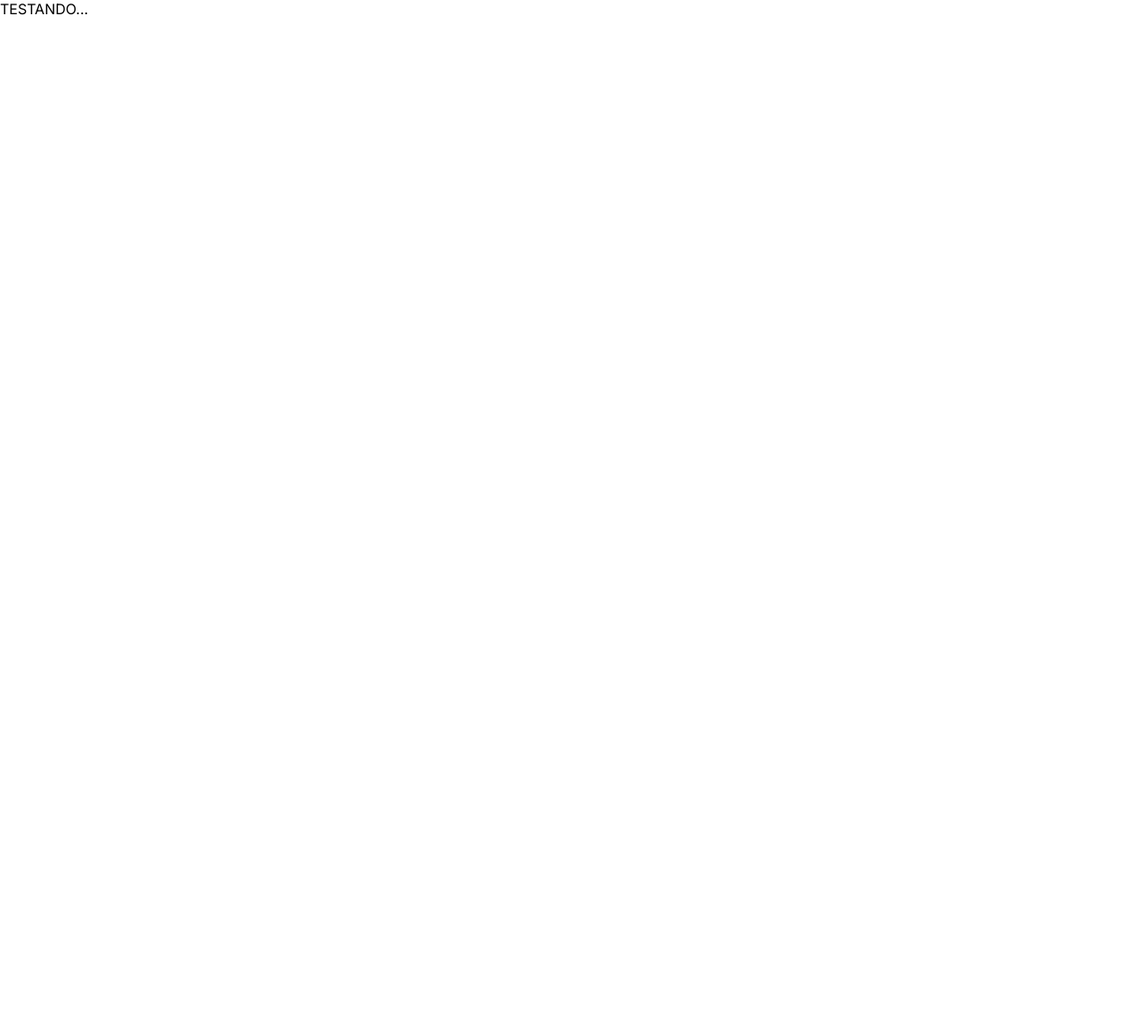
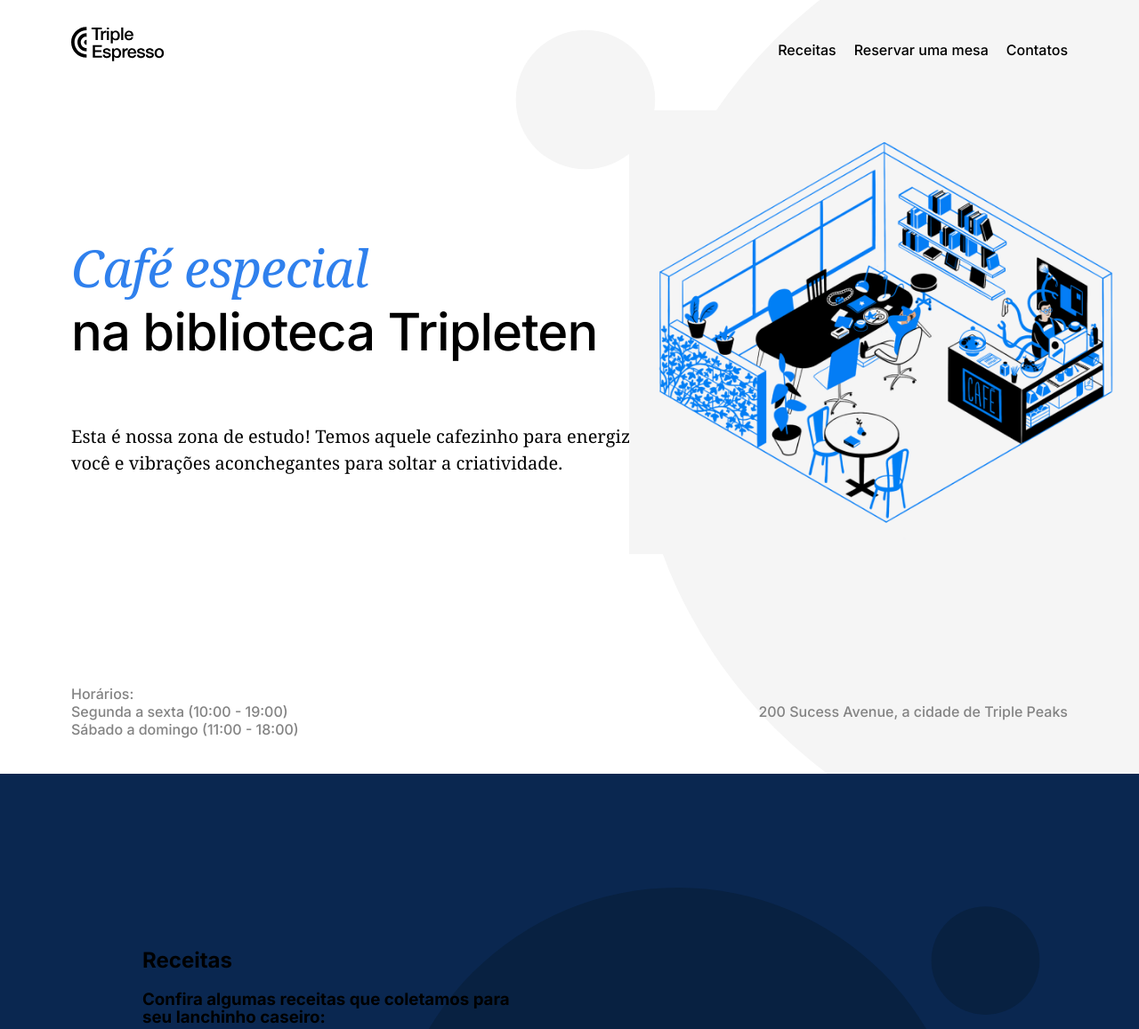
Before and after one commit to niegefranco/web_project_coffeeshop, a plain HTML site: page index.html in a window 1280 px wide. Shown: the top 1157 px of the page at 89% size. Before the commit the page ends 800 px from the top, so only its background shows below. Drawn offline with Linux system fonts and the light colour scheme.

Commit message:
projeto 4 - etapa 2 - primeira tentativa

```diff
--- a/index.html
+++ b/index.html
@@ -1,34 +1,100 @@
 <!DOCTYPE html>
 <html lang="pt">
   <head>
-    <meta charset="UTF-8">
-    <meta name="viewport" content="width=device-width, initial-scale=1.0">
-    <meta name="description" content="Portfólio de Niege Franco no tripleten">
-    <meta name="author" content="Niege Franco">
-    <meta name="keywords" content="html, css, javascript, café, Niege">
-    <link rel="stylesheet" href="./vendor/normalize.css">
-    <link rel="stylesheet" href="./pages/index.css">
-    <link rel="stylesheet" href="favicon.ico.ico">
+    <meta charset="UTF-8" />
+    <meta name="viewport" content="width=device-width, initial-scale=1.0" />
+    <meta name="description" content="Portfólio de Niege Franco no tripleten" />
+    <meta name="author" content="Niege Franco" />
+    <meta name="keywords" content="html, css, javascript, café, Niege" />
+    <link rel="stylesheet" href="./vendor/normalize.css" />
+    <link rel="stylesheet" href="./pages/index.css" />
+    <link rel="stylesheet" href="favicon.ico.ico" />
     <title>Café</title>
-    <link rel="preconnect" href="https://fonts.googleapis.com">
-    <link rel="preconnect" href="https://fonts.gstatic.com" crossorigin>
-    <link href="https://fonts.googleapis.com/css2?family=Inter:wght@100..900&family=Noto+Serif:ital,wght@0,100..900;1,100..900&display=swap" rel="stylesheet">
+    <link rel="preconnect" href="https://fonts.googleapis.com" />
+    <link rel="preconnect" href="https://fonts.gstatic.com" crossorigin />
+    <link
+      href="https://fonts.googleapis.com/css2?family=Inter:wght@100..900&family=Noto+Serif:ital,wght@0,100..900;1,100..900&display=swap"
+      rel="stylesheet"
+    />
   </head>
   <body>
     <div class="page">
-        TESTANDO...
       <header class="header">
+        <nav class="nav">
+          <img
+            src="./images/logo_coffeeshop_dark.svg"
+            alt="logo do café escuro"
+            class="nav__logo"
+          />
+          <ul class="nav_links">
+            <li class="nav__link" href="#receitas">Receitas</li>
+            <li class="nav__link">Reservar uma mesa</li>
+            <li class="nav__link">Contatos</li>
+          </ul>
+        </nav>
+        <h1 class="header__title">
+          <span class="header__span-accent">Café especial</span>na biblioteca
+          Tripleten
+        </h1>
+        <h2 class="header__description">
+          Esta é nossa zona de estudo! Temos aquele cafezinho para energizar
+          você e vibrações aconchegantes para soltar a criatividade.
+        </h2>
+        <img
+          src="./images/inside_coffee_shop.png"
+          alt="imagem do café por dentro"
+          class="header__image"
+        />
+        <div class="header__footer">
+          <div class="header__schedule">
+            <p class="header__paragraph">Horários:</p>
 
+            <p class="header__paragraph">Segunda a sexta (10:00 - 19:00)</p>
+
+            <p class="header__paragraph">Sábado a domingo (11:00 - 18:00)</p>
+          </div>
+          <p class="header__paragraph">
+            200 Sucess Avenue, a cidade de Triple Peaks
+          </p>
+        </div>
       </header>
       <main class="content">
-            <section class="recipes">
+        <section class="recipes" id="receitas">
+          <h2 class="recipes__title">Receitas</h2>
+          <h3 class="recipes__subtitle">
+            Confira algumas receitas que coletamos para seu lanchinho caseiro:
+          </h3>
+
+          <ul class="recipes__videos">
+            <li class="recipes_video-item">
+              <iframe
+                src="https://www.youtube.com/embed/j6VlT_jUVPc?si=xEu0-2U65JLZSu1a"
+                title="YouTube video player"
+                allow="accelerometer; autoplay; clipboard-write; encrypted-media; gyroscope; picture-in-picture; web-share"
+                referrerpolicy="strict-origin-when-cross-origin"
+                allowfullscreen
+                class="recipes__iframe"
+              ></iframe>
+              <p class="recipes__video-caption">Receita Aeropress ~5 min</p>
+            </li>
+            <li class="recipes_video-item">
+              <iframe
+                src="https://www.youtube.com/embed/st571DYYTR8?si=M_kW7LlLrIn5xDPs"
+                title="YouTube video player"
+                allow="accelerometer; autoplay; clipboard-write; encrypted-media; gyroscope; picture-in-picture; web-share"
+                referrerpolicy="strict-origin-when-cross-origin"
+                allowfullscreen
+                class="recipes__iframe"
+              ></iframe>
+              <p class="recipes__video-caption">
+                Receita de Prensa Francesa ~15 min
+              </p>
+            </li>
+          </ul>
         </section>
-            <section class="reservation">
-            </section>
+        <section class="reservation"></section>
       </main>
-        <footer class="footer">
-        </footer>
+      <footer class="footer"></footer>
     </div>
-
   </body>
 </html>
--- a/pages/index.css
+++ b/pages/index.css
@@ -1,7 +1,131 @@
 .page {
-min-width: 1100px;
-max-width: 1600px;
-margin: auto;font-family: "inter", "Arial", sans-serif;
-font-size: 16px;
-line-height: 20px;
+  min-width: 1100px;
+  max-width: 1600px;
+  margin: auto;
+  font-family: "inter", "Arial", sans-serif;
+  font-size: 16px;
+  line-height: 20px;
+  background-color: #ffffff;
 }
+.header {
+  background-image: url(/images/background_header.svg);
+  background-size: cover;
+  min-height: 720px;
+  max-height: 800px;
+  height: 100vh;
+  padding: 30px 80px 40px;
+  display: flex;
+  flex-direction: column;
+}
+
+.nav {
+  display: flex;
+  justify-content: space-between;
+}
+.nav__logo {
+  position: relative;
+  height: 39px;
+  width: 105px;
+}
+.nav_links {
+  display: flex;
+  font-family: inter, Arial, sans-serif;
+  font-style: normal;
+  font-weight: 500;
+  font-size: 16px;
+  line-height: 20px;
+  column-gap: 20px;
+  list-style-type: none;
+}
+.nav__link {
+}
+.header__title {
+  max-width: 709px;
+  margin-top: 183px;
+  font-family: Inter, Arial, Sans-serif;
+  font-style: normal;
+  font-weight: 500;
+  font-size: 58px;
+  line-height: 72px;
+  letter-spacing: -1px;
+}
+.header__span-accent {
+  display: flex;
+  font-family: noto serif, "Times New Roman", serif;
+  font-style: italic;
+  font-weight: normal;
+  font-size: 58px;
+  line-height: 72px;
+  color: #2f80ed;
+}
+.header__description {
+  max-width: 683px;
+  margin-top: 28px;
+  font-family: noto serif, "Times New Roman", serif;
+  font-style: normal;
+  font-weight: normal;
+  font-size: 20px;
+  line-height: 30px;
+}
+.header__image {
+  position: absolute;
+  width: 568px;
+
+  top: 124px;
+  right: 5px;
+}
+.header__footer {
+  margin-top: auto;
+  display: flex;
+  justify-content: space-between;
+  align-items: center;
+  width: 100%;
+}
+.header__schedule {
+  list-style-type: none;
+  padding-left: 0;
+}
+.header__paragraph {
+  font-family: Inter;
+  font-style: normal;
+  font-weight: 500;
+  font-size: 16px;
+  line-height: 20px;
+  color: #838383;
+  margin: 0;
+}
+.content {
+  background-image: url(/images/background_recipes.svg);
+  background-size: cover;
+  background-color: #0a2750;
+  display: flex;
+}
+.recipes {
+  padding: 100px 80px 215px;
+}
+
+.recipes__title {
+  max-width: 580px;
+  margin-top: 100px;
+  margin-left: 80px;
+}
+.recipes__subtitle {
+  margin-left: 80px;
+  margin-top: 24px;
+  max-width: 438px;
+}
+.recipes__videos {
+  list-style-type: none;
+  display: flex;
+  justify-content: center;
+  margin: 80px 0 0;
+  column-gap: 40px;
+  padding: 0;
+}
+.recipes__iframe {
+  width: 480px;
+  height: 273px;
+  border: none;
+}
+.recipes_video-item {
+}
```
Lines whose indentation alone changed are shown as unchanged.
